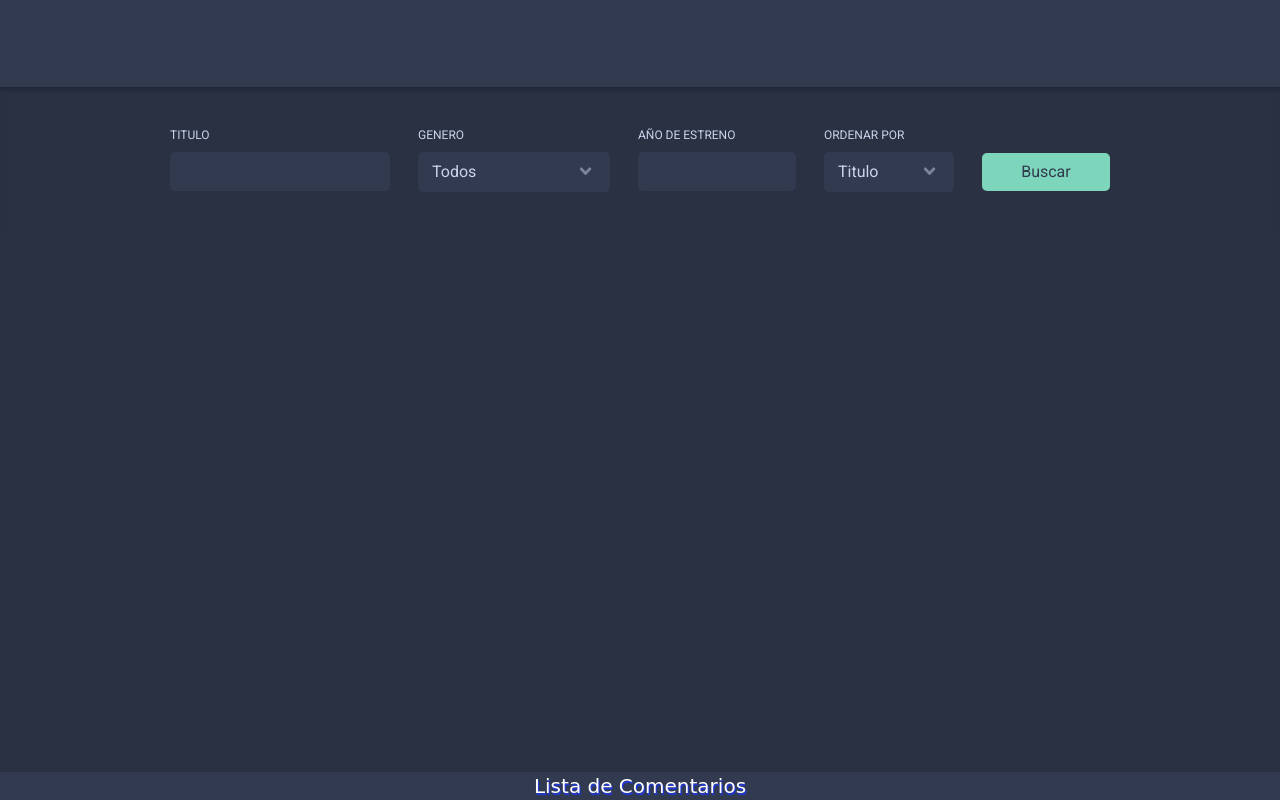
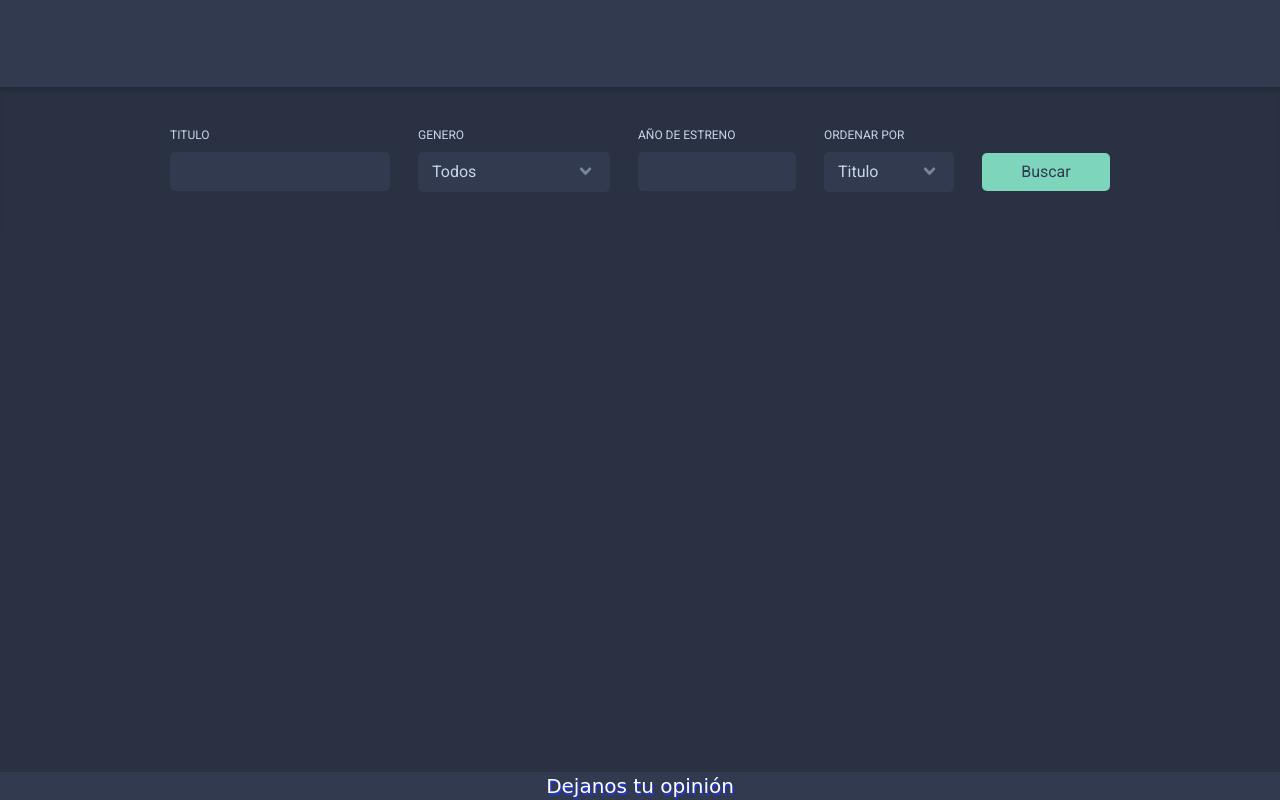
Before and after one commit to Haslon/Que-Veo-Hoy, a website: page que-veo-hoy-recursos/cliente/html/index.html in a window 1280 px wide. Shown: the part 606-1406 px from the top of the page. Drawn offline with Linux system fonts and the light colour scheme; no server answers.

Commit message:
correcion

```diff
--- a/que-veo-hoy-recursos/cliente/html/index.html
+++ b/que-veo-hoy-recursos/cliente/html/index.html
@@ -125,7 +125,7 @@
       <button type='button' style="display:none" class='ejemplo-boton boton-pagina btn-film'></button>
       <!-- Contenedor de botones de paginación -->
       <div class="btn-group center grid-pager" role="group"> </div>
-      <div class="ctn-comentario"><label class="ctn-comentar">Lista de Comentarios</label></div>
+      <div class="ctn-comentario"><label class="ctn-comentar">Dejanos tu opinión</label></div>
       <div class="fb-comments" data-href="https://developers.facebook.com/docs/plugins/comments#configurator" data-width="100%" data-numposts="2"></div>
       <script src="../js/jquery.js"></script>
       <script src="../js/recomendaciones.js"></script>
```
